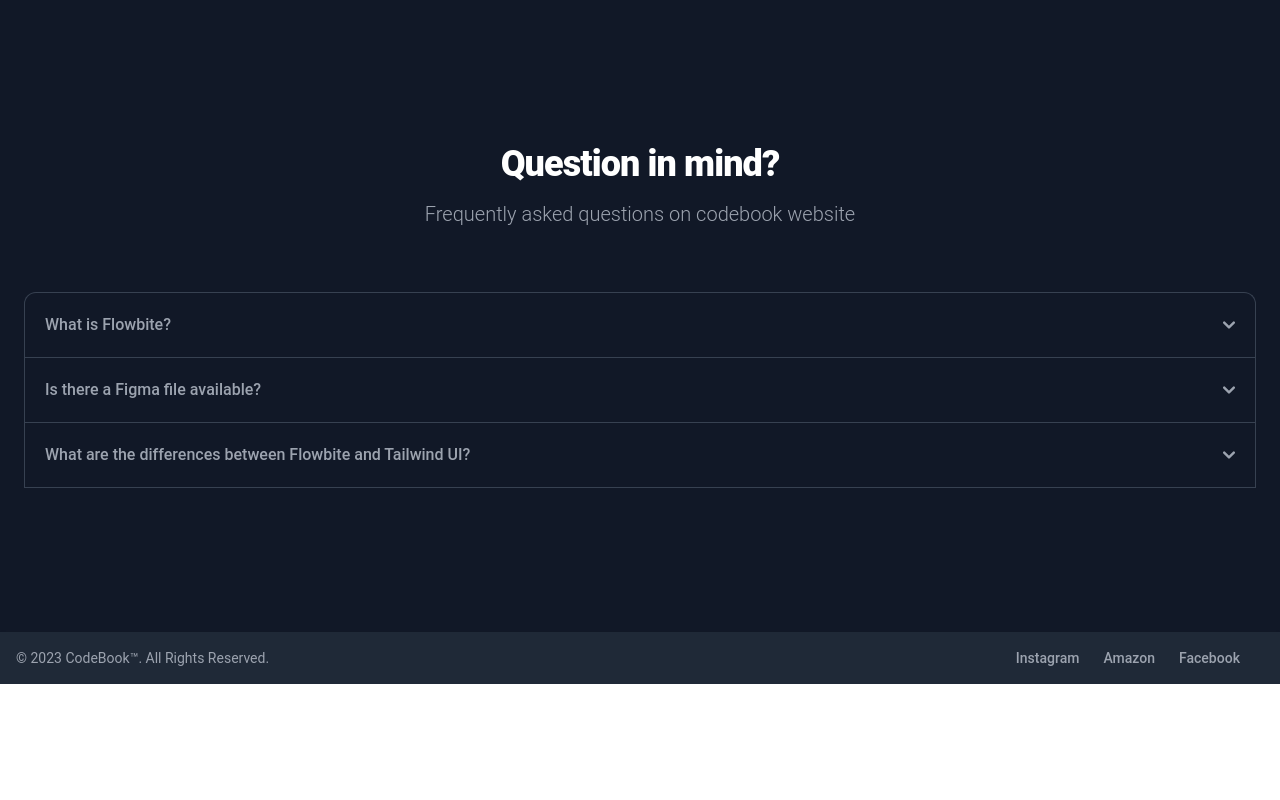
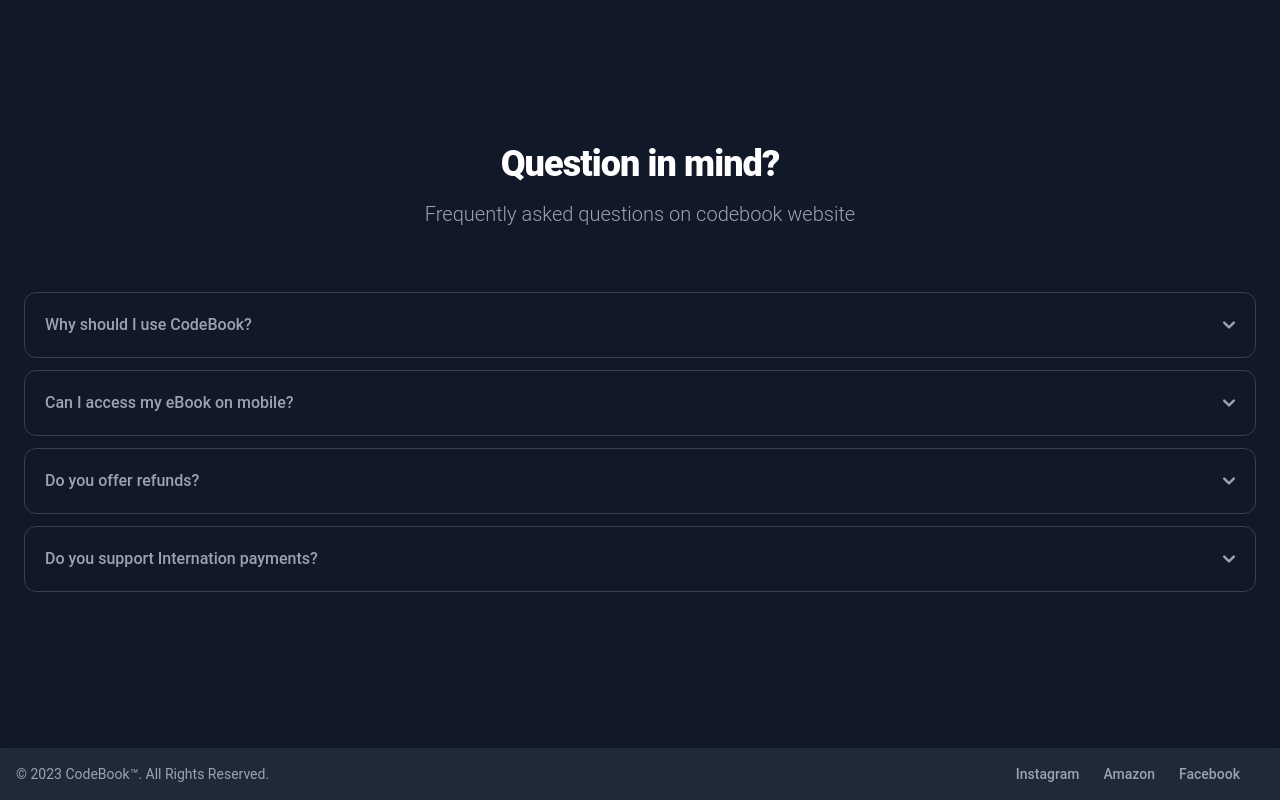
Before and after one commit to ariframaps/codebook, a React (Create React App) app: page / in a window 1280 px wide. Shown: the part 2371-3171 px from the top of the page. Before the commit the page ends 3055 px from the top, so only its background shows below. Built offline with nearby package versions, Linux system fonts and the light colour scheme; data requests are answered from the project's data file.

Commit message:
fixing faqs section and added faqItem component for each faq

```diff
--- a/src/output.css
+++ b/src/output.css
@@ -632,6 +632,11 @@ video {
   margin-right: auto;
 }
 
+.my-3 {
+  margin-top: 0.75rem;
+  margin-bottom: 0.75rem;
+}
+
 .-mr-1 {
   margin-right: -0.25rem;
 }
@@ -698,6 +703,14 @@ video {
 
 .mt-5 {
   margin-top: 1.25rem;
+}
+
+.mb-3 {
+  margin-bottom: 0.75rem;
+}
+
+.mb-7 {
+  margin-bottom: 1.75rem;
 }
 
 .block {
@@ -908,6 +921,10 @@ video {
 
 .rounded-sm {
   border-radius: 0.125rem;
+}
+
+.rounded-xl {
+  border-radius: 0.75rem;
 }
 
 .rounded-t-lg {
--- a/src/pages/Home/Components/FAQs.js
+++ b/src/pages/Home/Components/FAQs.js
@@ -1,4 +1,29 @@
+import { FaqItem } from "./FaqItem"
+
 export const FAQs = () => {
+    const faqs = [
+        {
+            "id": 1,
+            "question": "Why should I use CodeBook?",
+            "answer": "Lorem ipsum, dolor sit amet consectetur adipisicing elit. Repellendus earum dicta nesciunt, nulla alias consequuntur cumque incidunt saepe mollitia esse! Magni praesentium delectus excepturi nostrum illo repellendus cum eius neque, aperiam dolores quaerat quis dolore magnam doloremque minus sint nemo qui necessitatibus at. Perspiciatis, corrupti cum labore quos odio porro!"
+        },
+        {
+            "id": 2,
+            "question": "Can I access my eBook on mobile?",
+            "answer": "Lorem ipsum dolor sit amet consectetur adipisicing elit. At accusamus nobis tempore perferendis qui, quam, atque reprehenderit vero quaerat, assumenda pariatur eveniet. Maxime eaque, neque corrupti ad minus repudiandae consectetur!"
+        },
+        {
+            "id": 3,
+            "question": "Do you offer refunds?",
+            "answer": "Lorem ipsum dolor sit amet, consectetur adipisicing elit. Esse iste dolor deserunt expedita quam fugit et inventore amet pariatur. Animi."
+        },
+        {
+            "id": 4,
+            "question": "Do you support Internation payments?",
+            "answer": "Lorem ipsum dolor sit amet, consectetur adipisicing elit. Esse iste dolor deserunt expedita quam fugit et inventore amet pariatur. Animi."
+        }
+    ];
+
     return (
         <section className="pb-20 dark:bg-gray-900">
             <div className="py-8 px-4 mx-auto max-w-screen-xl lg:py-16 lg:px-6">
@@ -7,53 +32,9 @@ export const FAQs = () => {
                     <p className="font-light text-gray-500 lg:mb-16 sm:text-xl dark:text-gray-400">Frequently asked questions on codebook website</p>
                 </div>
                 <div id="accordion-color" data-accordion="collapse" data-active-classes="bg-blue-100 dark:bg-gray-800 text-blue-600 dark:text-white">
-                    <h2 id="accordion-color-heading-1">
-                        <button type="button" className="flex items-center justify-between w-full p-5 font-medium rtl:text-right text-gray-500 border border-b-0 border-gray-200 rounded-t-xl focus:ring-4 focus:ring-blue-200 dark:focus:ring-blue-800 dark:border-gray-700 dark:text-gray-400 hover:bg-blue-100 dark:hover:bg-gray-800 gap-3" data-accordion-target="#accordion-color-body-1" aria-expanded="true" aria-controls="accordion-color-body-1">
-                            <span>What is Flowbite?</span>
-                            <svg data-accordion-icon className="w-3 h-3 rotate-180 shrink-0" aria-hidden="true" xmlns="http://www.w3.org/2000/svg" fill="none" viewBox="0 0 10 6">
-                                <path stroke="currentColor" strokeLinecap="round" strokeLinejoin="round" strokeWidth="2" d="M9 5 5 1 1 5" />
-                            </svg>
-                        </button>
-                    </h2>
-                    <div id="accordion-color-body-1" className="hidden" aria-labelledby="accordion-color-heading-1">
-                        <div className="p-5 border border-b-0 border-gray-200 dark:border-gray-700 dark:bg-gray-900">
-                            <p className="mb-2 text-gray-500 dark:text-gray-400">Flowbite is an open-source library of interactive components built on top of Tailwind CSS including buttons, dropdowns, modals, navbars, and more.</p>
-                            <p className="text-gray-500 dark:text-gray-400">Check out this guide to learn how to <a href="/docs/getting-started/introduction/" className="text-blue-600 dark:text-blue-500 hover:underline">get started</a> and start developing websites even faster with components on top of Tailwind CSS.</p>
-                        </div>
-                    </div>
-                    <h2 id="accordion-color-heading-2">
-                        <button type="button" className="flex items-center justify-between w-full p-5 font-medium rtl:text-right text-gray-500 border border-b-0 border-gray-200 focus:ring-4 focus:ring-blue-200 dark:focus:ring-blue-800 dark:border-gray-700 dark:text-gray-400 hover:bg-blue-100 dark:hover:bg-gray-800 gap-3" data-accordion-target="#accordion-color-body-2" aria-expanded="false" aria-controls="accordion-color-body-2">
-                            <span>Is there a Figma file available?</span>
-                            <svg data-accordion-icon className="w-3 h-3 rotate-180 shrink-0" aria-hidden="true" xmlns="http://www.w3.org/2000/svg" fill="none" viewBox="0 0 10 6">
-                                <path stroke="currentColor" strokeLinecap="round" strokeLinejoin="round" strokeWidth="2" d="M9 5 5 1 1 5" />
-                            </svg>
-                        </button>
-                    </h2>
-                    <div id="accordion-color-body-2" className="hidden" aria-labelledby="accordion-color-heading-2">
-                        <div className="p-5 border border-b-0 border-gray-200 dark:border-gray-700">
-                            <p className="mb-2 text-gray-500 dark:text-gray-400">Flowbite is first conceptualized and designed using the Figma software so everything you see in the library has a design equivalent in our Figma file.</p>
-                            <p className="text-gray-500 dark:text-gray-400">Check out the <a href="https://flowbite.com/figma/" className="text-blue-600 dark:text-blue-500 hover:underline">Figma design system</a> based on the utility classes from Tailwind CSS and components from Flowbite.</p>
-                        </div>
-                    </div>
-                    <h2 id="accordion-color-heading-3">
-                        <button type="button" className="flex items-center justify-between w-full p-5 font-medium rtl:text-right text-gray-500 border border-gray-200 focus:ring-4 focus:ring-blue-200 dark:focus:ring-blue-800 dark:border-gray-700 dark:text-gray-400 hover:bg-blue-100 dark:hover:bg-gray-800 gap-3" data-accordion-target="#accordion-color-body-3" aria-expanded="false" aria-controls="accordion-color-body-3">
-                            <span>What are the differences between Flowbite and Tailwind UI?</span>
-                            <svg data-accordion-icon className="w-3 h-3 rotate-180 shrink-0" aria-hidden="true" xmlns="http://www.w3.org/2000/svg" fill="none" viewBox="0 0 10 6">
-                                <path stroke="currentColor" strokeLinecap="round" strokeLinejoin="round" strokeWidth="2" d="M9 5 5 1 1 5" />
-                            </svg>
-                        </button>
-                    </h2>
-                    <div id="accordion-color-body-3" className="hidden" aria-labelledby="accordion-color-heading-3">
-                        <div className="p-5 border border-t-0 border-gray-200 dark:border-gray-700">
-                            <p className="mb-2 text-gray-500 dark:text-gray-400">The main difference is that the core components from Flowbite are open source under the MIT license, whereas Tailwind UI is a paid product. Another difference is that Flowbite relies on smaller and standalone components, whereas Tailwind UI offers sections of pages.</p>
-                            <p className="mb-2 text-gray-500 dark:text-gray-400">However, we actually recommend using both Flowbite, Flowbite Pro, and even Tailwind UI as there is no technical reason stopping you from using the best of two worlds.</p>
-                            <p className="mb-2 text-gray-500 dark:text-gray-400">Learn more about these technologies:</p>
-                            <ul className="ps-5 text-gray-500 list-disc dark:text-gray-400">
-                                <li><a href="https://flowbite.com/pro/" className="text-blue-600 dark:text-blue-500 hover:underline">Flowbite Pro</a></li>
-                                <li><a href="https://tailwindui.com/" rel="nofollow" className="text-blue-600 dark:text-blue-500 hover:underline">Tailwind UI</a></li>
-                            </ul>
-                        </div>
-                    </div>
+                    {faqs.map(faq => (
+                        <FaqItem key={faq.id} faq={faq} />
+                    ))}
                 </div>
             </div>
         </section>
--- /dev/null
+++ b/src/pages/Home/Components/FaqItem.js
@@ -0,0 +1,23 @@
+import React, { useState } from 'react'
+
+export const FaqItem = ({ faq }) => {
+    const [showAccordion, setShowAccordion] = useState(false)
+
+    return (
+        <>
+            <h2 id="accordion-color-heading-1">
+                <button onClick={() => setShowAccordion(!showAccordion)} type="button" className="flex items-center justify-between w-full p-5 my-3 font-medium rtl:text-right text-gray-500 border border-gray-200 rounded-xl focus:ring-4 focus:ring-blue-200 dark:focus:ring-blue-800 dark:border-gray-700 dark:text-gray-400 hover:bg-blue-100 dark:hover:bg-gray-800 gap-3" data-accordion-target="#accordion-color-body-1" aria-expanded="true" aria-controls="accordion-color-body-1">
+                    <span>{faq.question}</span>
+                    <svg data-accordion-icon className="w-3 h-3 rotate-180 shrink-0" aria-hidden="true" xmlns="http://www.w3.org/2000/svg" fill="none" viewBox="0 0 10 6">
+                        <path stroke="currentColor" strokeLinecap="round" strokeLinejoin="round" strokeWidth="2" d="M9 5 5 1 1 5" />
+                    </svg>
+                </button>
+            </h2>
+            <div id="accordion-color-body-1" className={showAccordion ? '' : 'hidden'} aria-labelledby="accordion-color-heading-1">
+                <div className="p-5 border border-t-0 mb-7 border-gray-200 dark:border-gray-700 dark:bg-gray-900">
+                    <p className="mb-2 text-gray-500 dark:text-gray-400">{faq.answer}</p>
+                </div>
+            </div>
+        </>
+    )
+}
```
Also changed, not shown: data/faqs.json (deleted, +0 -24 lines).
